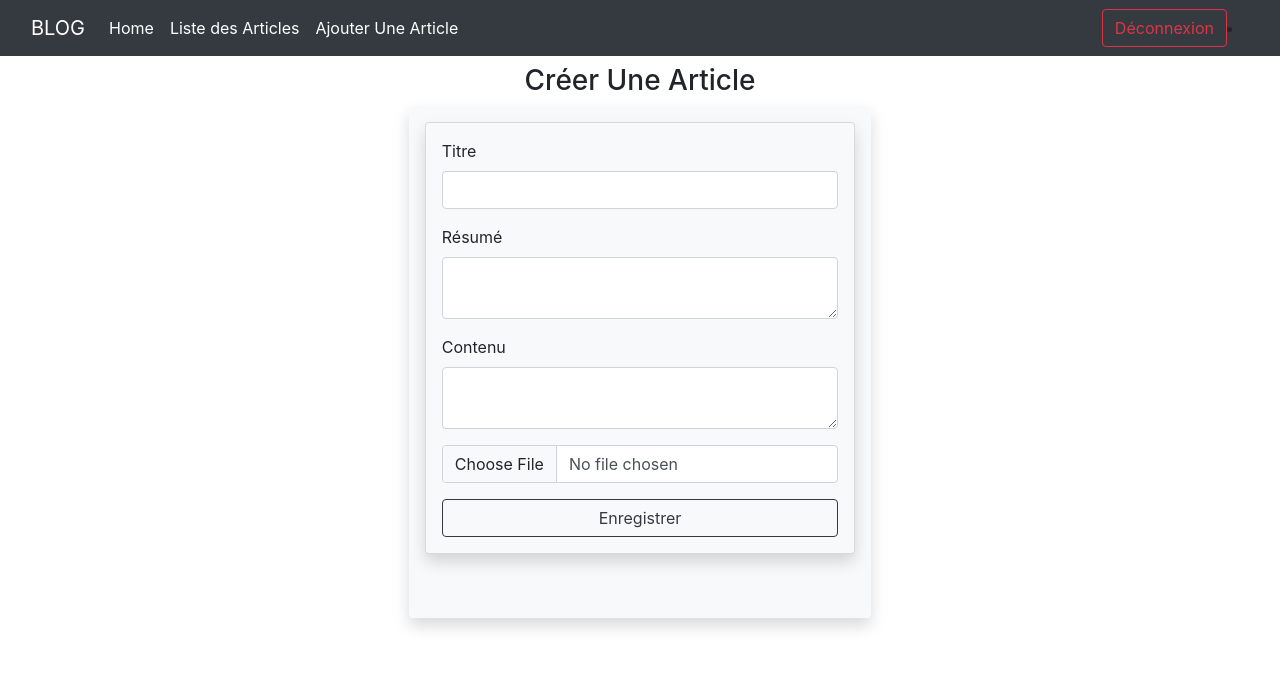
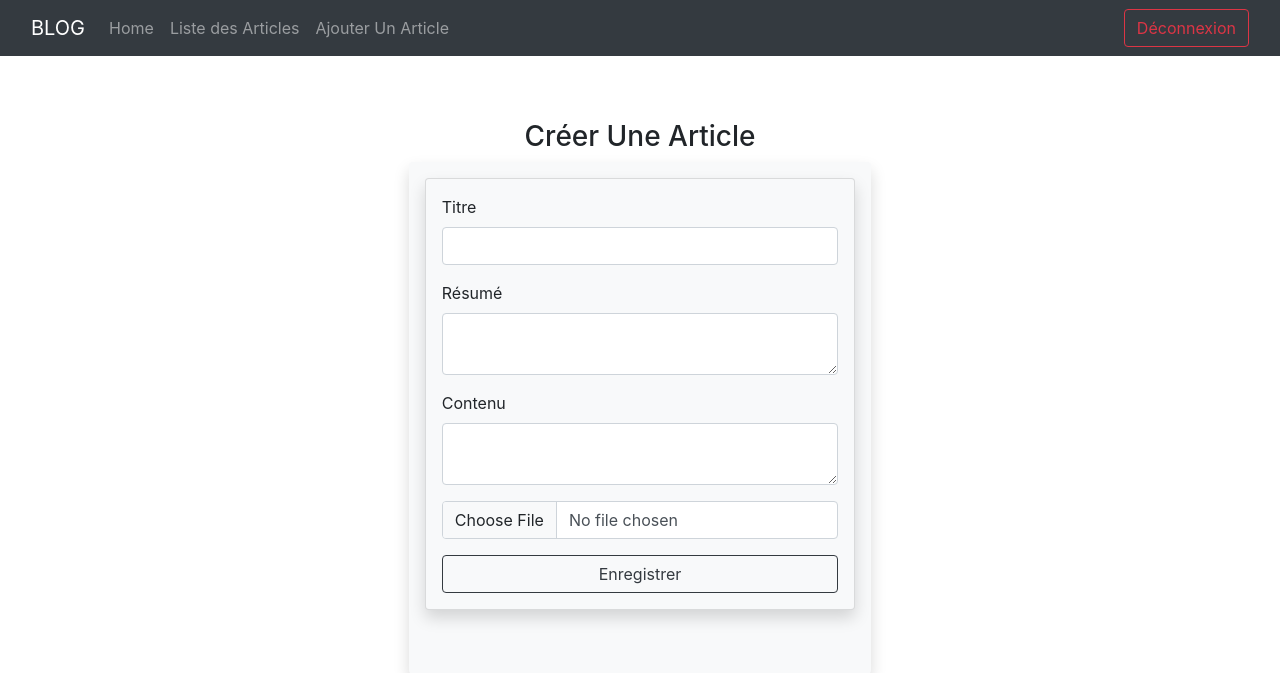
Before and after one commit to Thierdl/projet_blog_xarala, a Django app: page /blog/create_article/ in a window 1280 px wide. Shown: the top 673 px of the page. Run offline with Django 5.2, Linux system fonts and the light colour scheme; a user stored in the database is signed in; some libraries are stand-ins or nearby versions.

Commit message:
removing unnecessary files and modify the file navbar

```diff
--- a/templates/partials/navbar.html
+++ b/templates/partials/navbar.html
@@ -1,56 +1,54 @@
 {% extends "base.html" %}
 {% block content %}
 
-<nav class="navbar navbar-expand-lg navbar-dark bg-dark fixed-top">
+<nav class="navbar navbar-expand-lg navbar-dark bg-dark">
   <div class="container-fluid">
-    <a class="navbar-brand" href="#">BLOG</a>
-    <button class="navbar-toggler" type="button" data-bs-toggle="offcanvas" data-bs-target="#navbarNavDropdown" aria-controls="offcanvasNavbar" aria-label="Toggle navigation">
+    <a class="navbar-brand" href="{% url 'index' %}">BLOG</a>
+    <button class="navbar-toggler" type="button" data-toggle="collapse" data-target="#navbarNavDropdown" aria-controls="navbarNavDropdown" aria-expanded="false" aria-label="Toggle navigation">
       <span class="navbar-toggler-icon"></span>
     </button>
 
     <div class="collapse navbar-collapse" id="navbarNavDropdown">
       <ul class="navbar-nav">
         <li class="nav-item">
-          <a class="nav-link active" aria-current="page" href="{% url 'index' %}">Home</a>
+          <a class="nav-link" href="{% url 'index' %}">Home</a>
         </li>
 
         <li class="nav-item">
-          <a class="nav-link active" href="{% url 'page1' %}">Liste des Articles</a>
+          <a class="nav-link" href="{% url 'page1' %}">Liste des Articles</a>
         </li>
 
         <li class="nav-item">
-          <a class="nav-link active" href="{% url 'page3' %}">Ajouter Une Article</a>
+          <a class="nav-link" href="{% url 'page3' %}">Ajouter Un Article</a>
+        </li>
+
+        <li class="nav-item dropdown">
+
+          <div class="dropdown-menu" aria-labelledby="navbarDropdownMenuLink">
+            <a class="dropdown-item" href="{% url 'page1' %}">Liste des Articles</a>
+            <a class="dropdown-item" href="#">Détails Articles</a>
+            <a class="dropdown-item" href="{% url 'page3' %}">Ajouter un Article</a>
+          </div>
         </li>
       </ul>
 
       <ul class="navbar-nav ms-auto">
         <li class="nav-item">
           {% if request.user.is_authenticated %}
-          <form method="post" action="{% url 'logout' %}">{% csrf_token %}
+          <form method="post" action="{% url 'logout' %}" class="d-flex">
+            {% csrf_token %}
             <button class="btn btn-outline-danger" type="submit">Déconnexion</button>
           </form>
-
           {% else %}
-          <form method="post" action="{% url 'login' %}">{% csrf_token %}
-            <button class="btn btn-secondary" type="submit">connexion</button>
+          <form method="post" action="{% url 'login' %}" class="d-flex">
+            {% csrf_token %}
+            <button class="btn btn-secondary" type="submit">Connexion</button>
           </form>
           {% endif %}
-        </li>
-      </ul>
-
-
-        <li class="nav-item dropdown">
-          <ul class="dropdown-menu">
-            <li><a class="dropdown-item" href="{% url 'page1' %}">Liste des Articles</a></li>
-            <li><a class="dropdown-item" href="#">destails Articles</a></li>
-            <li><a class="dropdown-item" href="{% url 'page3' %}">Ajouter un Article</a></li>
-          </ul>
         </li>
       </ul>
     </div>
   </div>
 </nav>
 
-
-
 {% endblock %}
```
